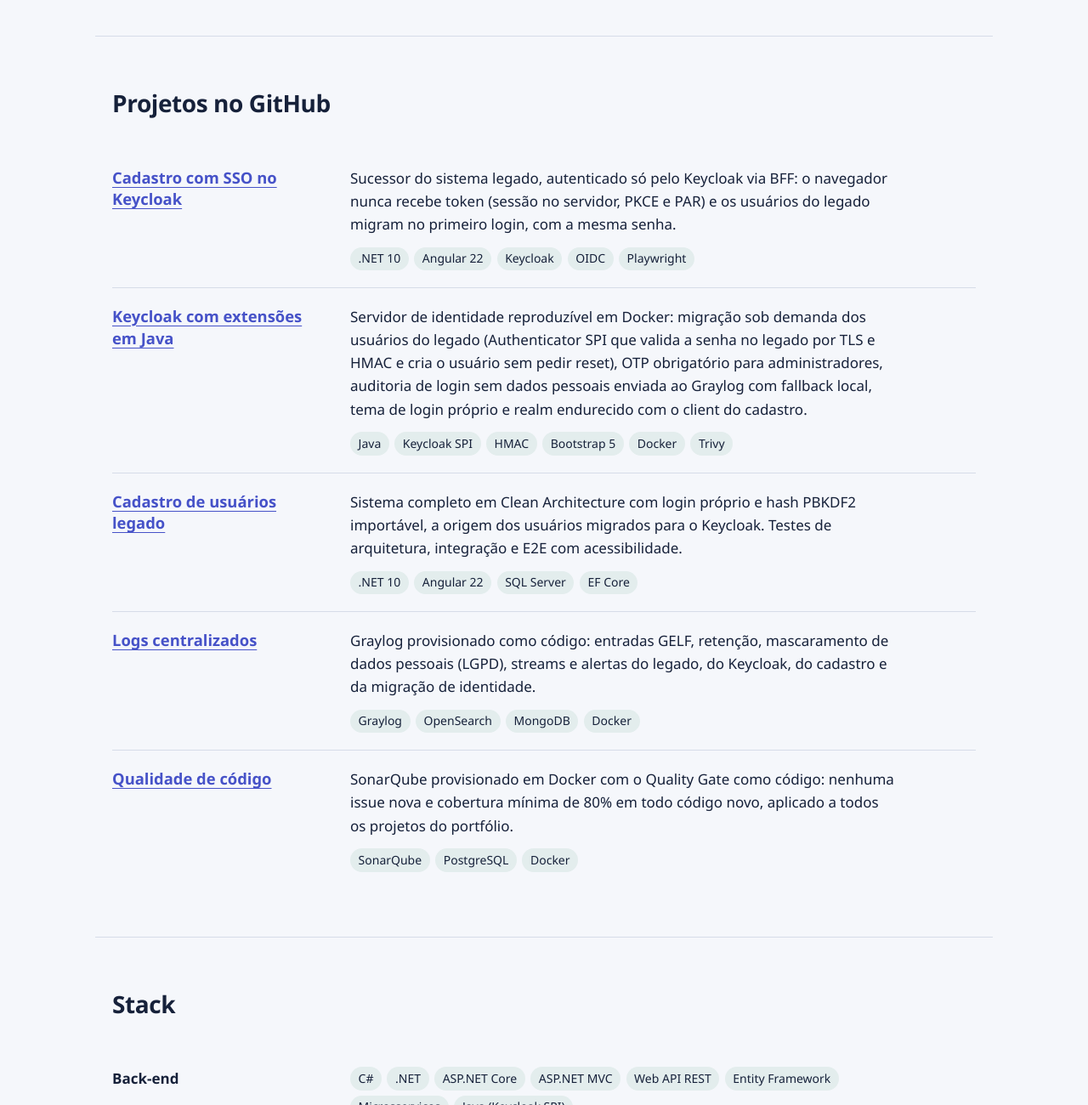
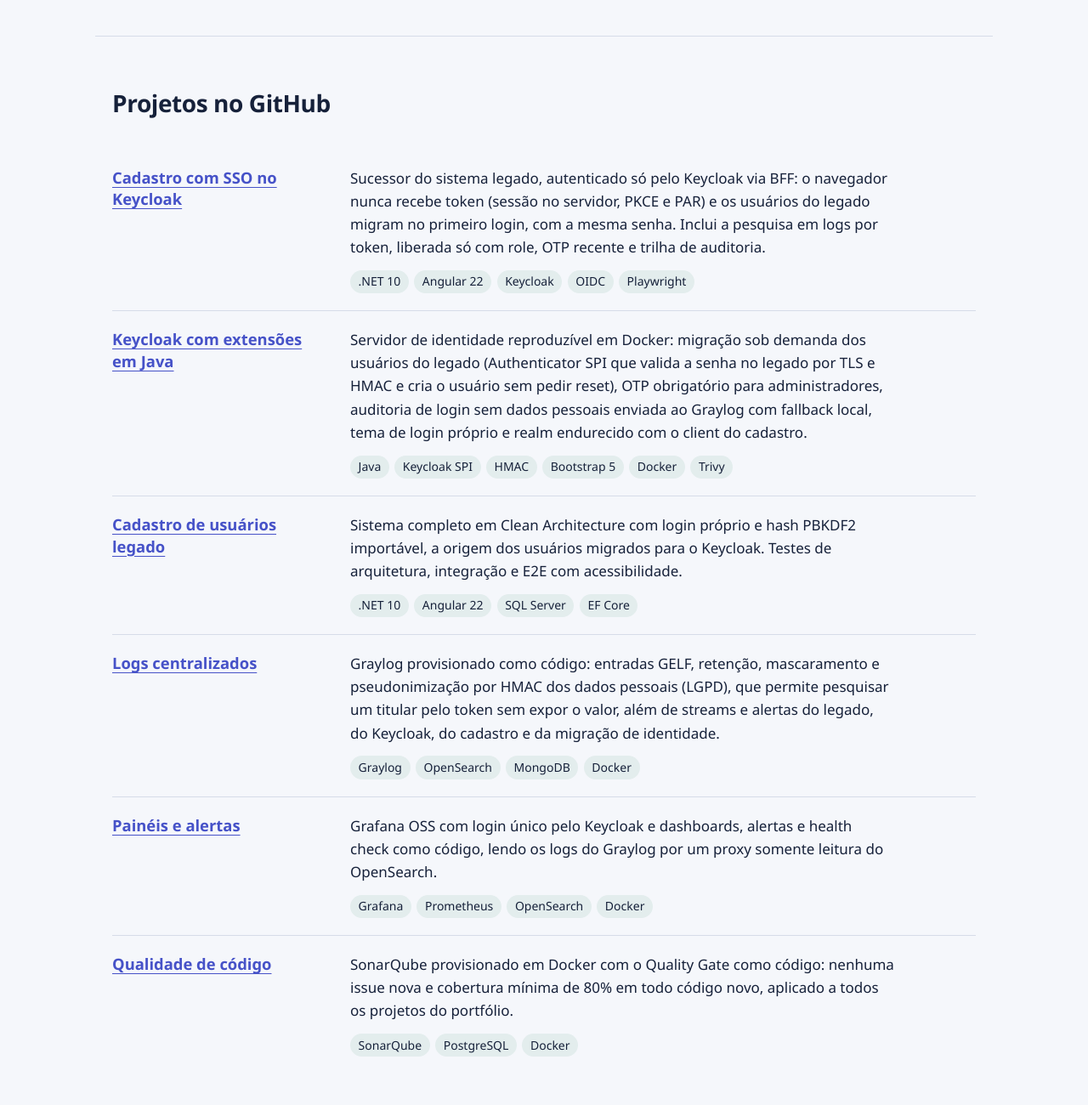
Before and after one commit to cfo-cassiooliveira/Site-Principal, a website: page index.html in a window 1280 px wide. Shown: the part 2201-3501 px from the top of the page at 85% size. Drawn offline with Linux system fonts and the light colour scheme.

Commit message:
feat(site): adiciona o projeto Grafana e atualiza os cards de logs e cadastro
Inclui o repositório workspace-grafana na seção de projetos, descreve a pseudonimização por HMAC pesquisável no card de logs e a pesquisa em logs protegida por OTP no card do cadastro. Três testes cobrem o conteúdo novo e o lastmod do sitemap acompanha a mudança. Validado em 390, 768, 1024 e 1440 px e em 35 larguras entre 320 e 1920 px, sem overflow, sobreposição ou texto cortado.

```diff
--- a/index.html
+++ b/index.html
@@ -297,7 +297,8 @@
                     <h3><a href="https://github.com/cfo-cassiooliveira/cadastro">Cadastro com SSO no Keycloak</a></h3>
                     <p>
                         Sucessor do sistema legado, autenticado só pelo Keycloak via BFF: o navegador nunca recebe token
-                        (sessão no servidor, PKCE e PAR) e os usuários do legado migram no primeiro login, com a mesma senha.
+                        (sessão no servidor, PKCE e PAR) e os usuários do legado migram no primeiro login, com a mesma senha. Inclui a pesquisa em logs por token, liberada só
+                        com role, OTP recente e trilha de auditoria.
                     </p>
                     <ul class="tags" aria-label="Tecnologias"><li>.NET 10</li><li>Angular 22</li><li>Keycloak</li><li>OIDC</li><li>Playwright</li></ul>
                 </li>
@@ -322,10 +323,18 @@
                 <li class="project">
                     <h3><a href="https://github.com/cfo-cassiooliveira/graylog">Logs centralizados</a></h3>
                     <p>
-                        Graylog provisionado como código: entradas GELF, retenção, mascaramento de dados pessoais (LGPD),
-                        streams e alertas do legado, do Keycloak, do cadastro e da migração de identidade.
+                        Graylog provisionado como código: entradas GELF, retenção, mascaramento e pseudonimização por HMAC dos dados pessoais (LGPD), que permite
+                        pesquisar um titular pelo token sem expor o valor, além de streams e alertas do legado, do Keycloak, do cadastro e da migração de identidade.
                     </p>
                     <ul class="tags" aria-label="Tecnologias"><li>Graylog</li><li>OpenSearch</li><li>MongoDB</li><li>Docker</li></ul>
+                </li>
+                <li class="project">
+                    <h3><a href="https://github.com/cfo-cassiooliveira/workspace-grafana">Painéis e alertas</a></h3>
+                    <p>
+                        Grafana OSS com login único pelo Keycloak e dashboards, alertas e health check como código, lendo os logs
+                        do Graylog por um proxy somente leitura do OpenSearch.
+                    </p>
+                    <ul class="tags" aria-label="Tecnologias"><li>Grafana</li><li>Prometheus</li><li>OpenSearch</li><li>Docker</li></ul>
                 </li>
                 <li class="project">
                     <h3><a href="https://github.com/cfo-cassiooliveira/sonarqube">Qualidade de código</a></h3>
--- a/sitemap.xml
+++ b/sitemap.xml
@@ -3,7 +3,7 @@
         xmlns:image="http://www.google.com/schemas/sitemap-image/1.1">
     <url>
         <loc>https://cassiofernandooliveira.com.br/</loc>
-        <lastmod>2026-11-13</lastmod>
+        <lastmod>2026-11-18</lastmod>
         <image:image>
             <image:loc>https://cassiofernandooliveira.com.br/images/foto.jpg</image:loc>
         </image:image>
```
Also changed, not shown: tests/site.test.mjs (+29 -0 lines).
